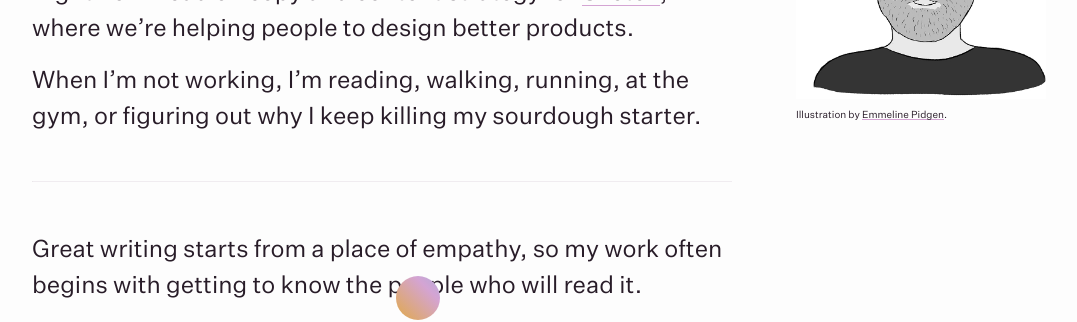
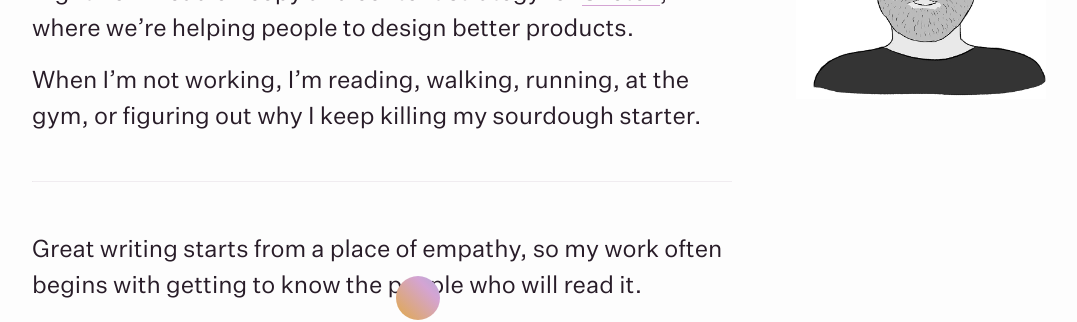
Before and after one commit to freddiewrites/freddiewrites.github.io, a Jekyll site: the page built from about.markdown, in a window 1280 px wide and 900 px high, scrolled down 461 px. Shown: the part 152-474 px from the top of the window, without its empty margins (32-1109 px from the left). Built offline with Jekyll 4.4.1, drawn with Linux system fonts in a browser that asks for light colours.

Commit message:
Removes attribution from image caption

```diff
--- a/_layouts/about.html
+++ b/_layouts/about.html
@@ -13,9 +13,6 @@ layout: default
     <div class="page-content-alt">
     	<div class="freddie-bust">
         	<img src="/assets/images/freddie.jpg">
-        	<div class="freddie-bust__caption">
-        		Illustration by <a href="http://emmelineillustration.com" target="_blank">Emmeline Pidgen</a>.
-        	</div>
         </div>
     	{{ content }}
     </div>
```
